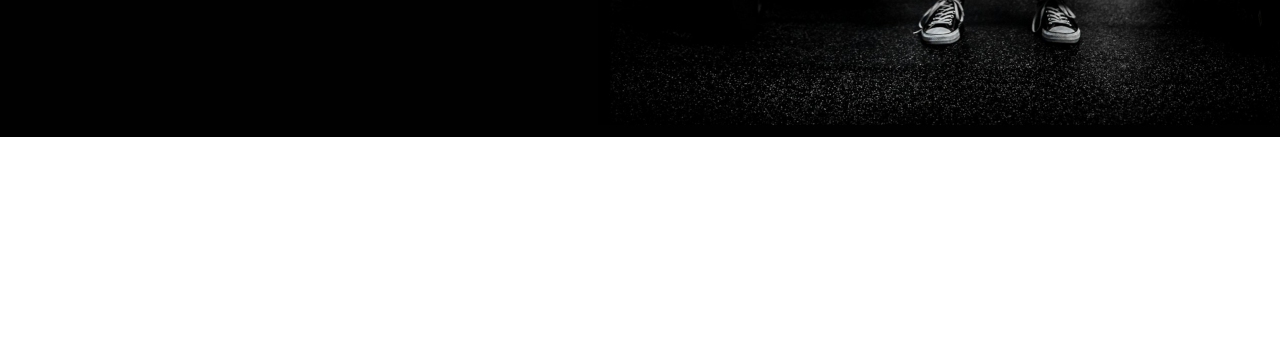
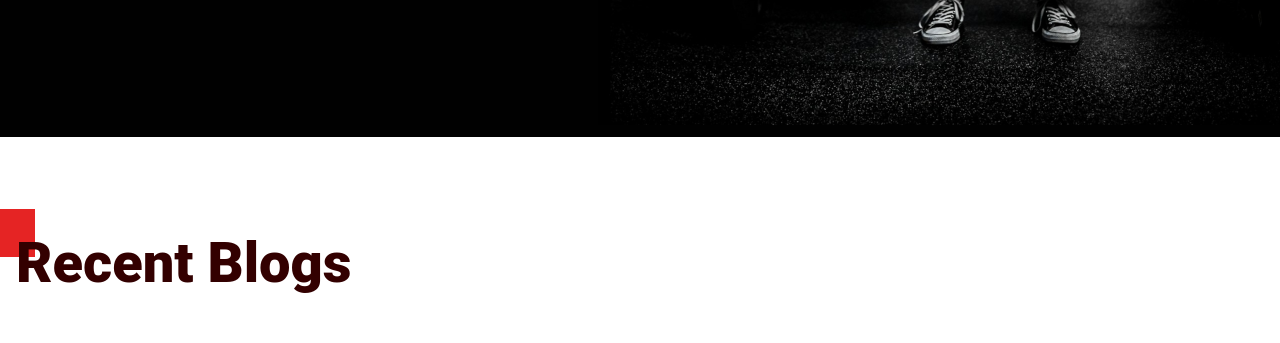
Before and after one commit to saxsaaa/epic-fitness, a website built with Vite: page index.html in a window 1280 px wide. Shown: the part 5698-6041 px from the top of the page. Before the commit the page ends 5931 px from the top, so only its background shows below. Built offline with nearby package versions, Linux system fonts and the light colour scheme.

```diff
--- a/index.html
+++ b/index.html
@@ -350,6 +350,14 @@
           </div>
         </div>
       </section>
+
+      <section>
+        <div class="container">
+          <div class="square-title"></div>
+          <h3 class="blogs-title | fs-primary-heading fw-black margin-bottom-700">Recent Blogs</h3>
+          <div class="even-columns"></div>
+        </div>
+      </section>
     </main>
     <!-- Swiper JS -->
     <script src="https://cdn.jsdelivr.net/npm/swiper@11/swiper-bundle.min.js"></script>
```
Also changed, not shown: images/testimonial-profile-2.jpg, images/testimonial-profile-3.jpg, images/testimonial-profile-4.jpg, images/testimonial-profile.jpg.
